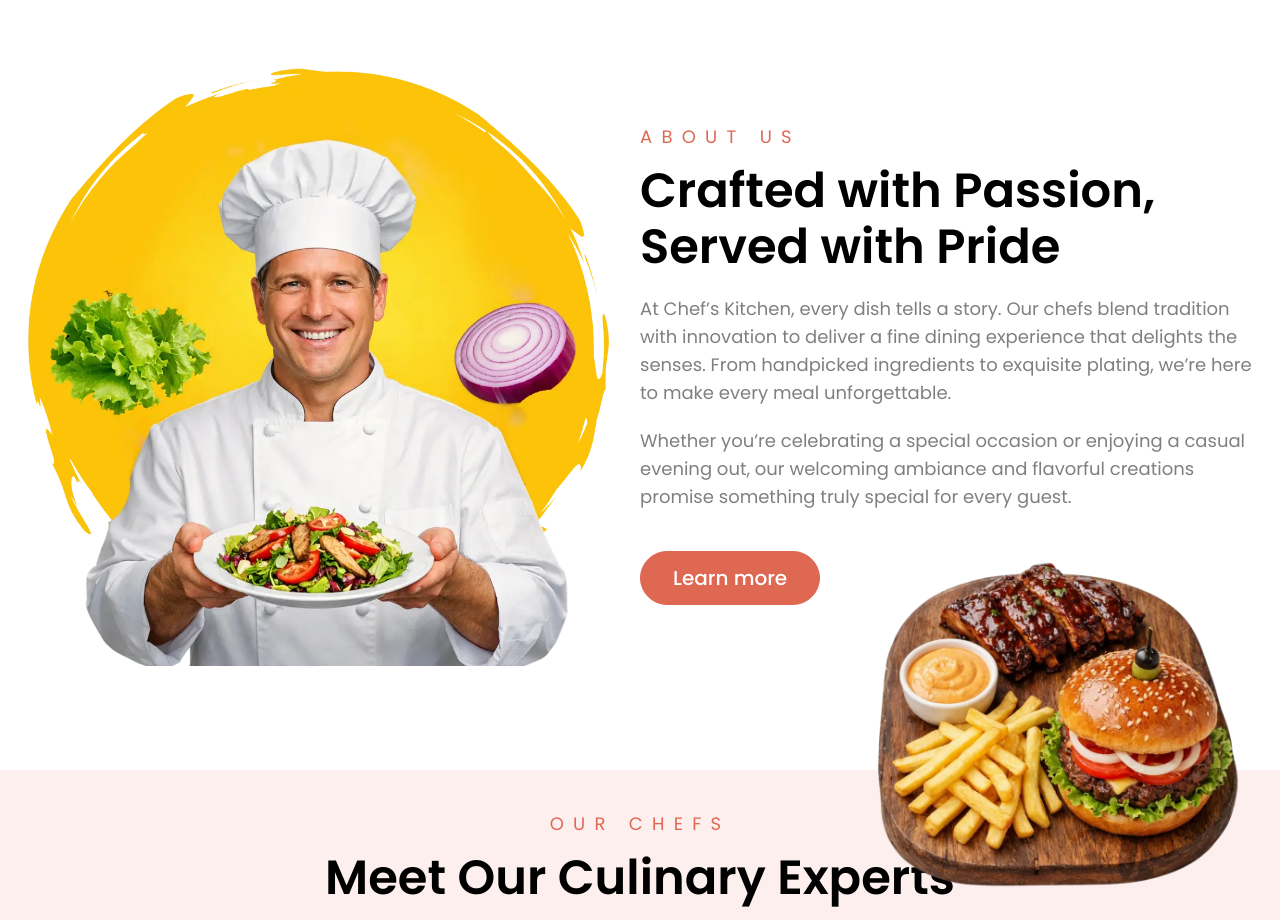
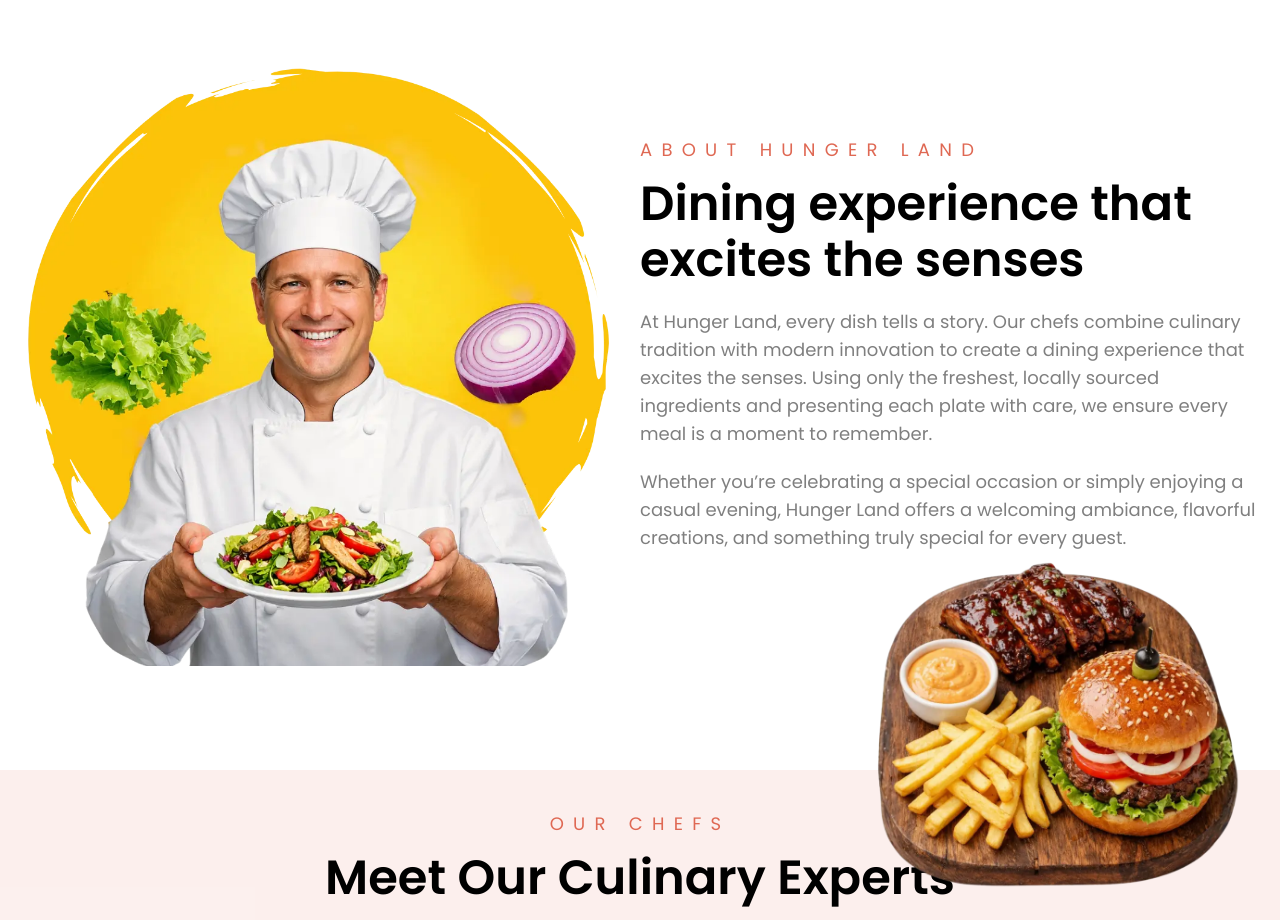
Before and after one commit to BuddhikaKulasekara/chef-kitchen, a Next.js app in the folder frontend/: page / in a window 1280 px wide. Shown: the part 1400-2320 px from the top of the page. Built offline with nearby package versions, Linux system fonts and the light colour scheme.

Commit message:
feat:cook content change

```diff
--- a/frontend/src/app/components/Home/Cook/index.tsx
+++ b/frontend/src/app/components/Home/Cook/index.tsx
@@ -25,25 +25,24 @@
           </div>
           <div className='lg:col-span-6 flex flex-col justify-center items-center lg:items-start'>
             <p className='text-primary text-lg font-normal mb-3 tracking-widest uppercase lg:text-start text-center'>
-              About Us
+              About Hunger Land
             </p>
             <h2 className='lg:text-start text-center'>
-              Crafted with Passion, Served with Pride
+              Dining experience that excites the senses
             </h2>
             <p className='text-black/50 text-lg font-normal my-5 text-start'>
-              At Chef’s Kitchen, every dish tells a story. Our chefs blend
-              tradition with innovation to deliver a fine dining experience that
-              delights the senses. From handpicked ingredients to exquisite
-              plating, we’re here to make every meal unforgettable.
+              At Hunger Land, every dish tells a story. Our chefs combine culinary tradition
+              with modern innovation to create a dining experience that excites the senses.
+              Using only the freshest, locally sourced ingredients and presenting each plate
+              with care, we ensure every meal is a moment to remember.
             </p>
             <p className='text-black/50 text-lg font-normal mb-10 text-start'>
-              Whether you’re celebrating a special occasion or enjoying a casual
-              evening out, our welcoming ambiance and flavorful creations
-              promise something truly special for every guest.
+              Whether you’re celebrating a special occasion or simply enjoying a casual evening,
+              Hunger Land offers a welcoming ambiance, flavorful creations, and something truly special for every guest.
             </p>
-            <button className='text-xl font-medium rounded-full text-white py-3 px-8 duration-300 bg-primary w-fit border border-primary hover:bg-transparent hover:text-primary hover:cursor-pointer'>
+            {/*<button className='text-xl font-medium rounded-full text-white py-3 px-8 duration-300 bg-primary w-fit border border-primary hover:bg-transparent hover:text-primary hover:cursor-pointer'>
               Learn more
-            </button>
+            </button>*/}
           </div>
         </div>
       </div>
```
